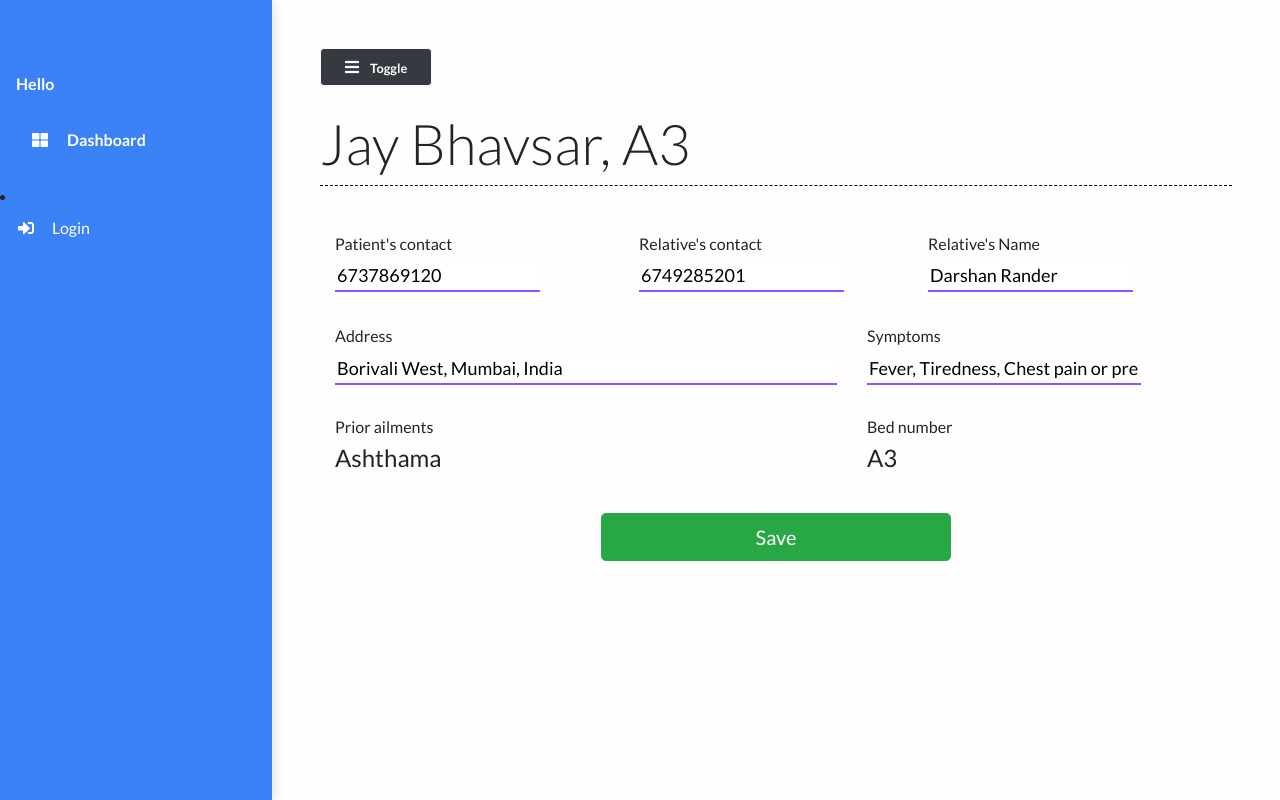
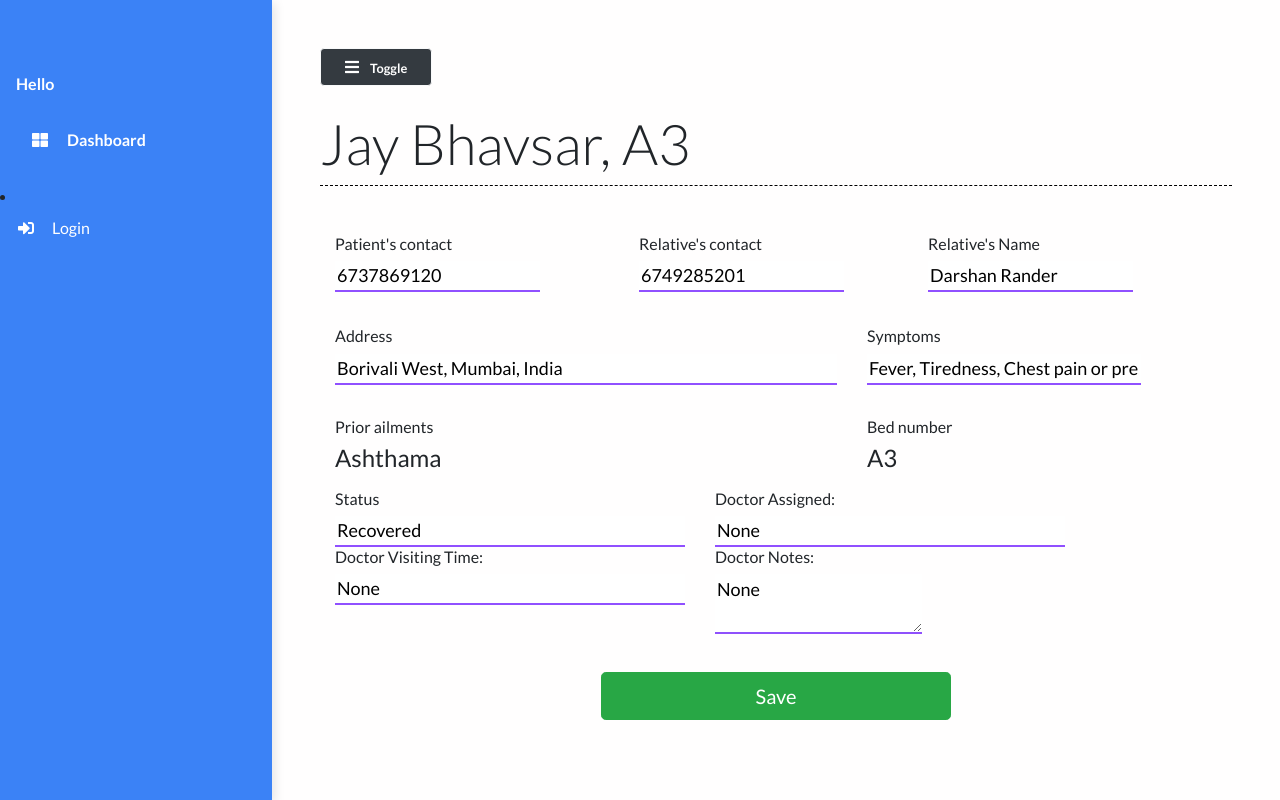
Before and after one commit to ShyrenMore/COVID-19-Hospital-Management, a Django app: page /patient/3 in a window 1280 px wide. Run offline with Django 3.2, Linux system fonts and the light colour scheme; data comes from the database, SQL or seed files in the repository; both versions use the stored data as it was after the commit; some libraries are stand-ins or nearby versions.

Commit message:
add patient update functionality

```diff
--- a/main/admin.py
+++ b/main/admin.py
@@ -3,3 +3,4 @@
 # Register your models here.
 admin.site.register(Patient)
 admin.site.register(Bed)
+admin.site.register(Doctor)
--- a/main/filters.py
+++ b/main/filters.py
@@ -8,4 +8,4 @@
         model = Patient
         # fields = ['name', 'bed_num', 'status']
         fields = '__all__'
-        exclude = ['phone_num', 'address', 'prior_ailments', 'dob', 'patient_relative_name', 'patient_relative_contact', 'symptoms']
+        exclude = ['phone_num', 'address', 'prior_ailments', 'dob', 'patient_relative_name', 'patient_relative_contact', 'symptoms', 'doctors_visiting_time', 'doctors_notes']
--- a/main/models.py
+++ b/main/models.py
@@ -25,8 +25,9 @@
     prior_ailments = models.TextField()
     bed_num = models.ForeignKey("Bed", on_delete=models.CASCADE)
     dob = models.DateField(null=True)
-    # doctors_notes = models.TextField(null=True)
-    # doctors_visiting_time = models.CharField(null=True, max_length=50)
+    doctor = models.ForeignKey("Doctor", on_delete=models.CASCADE, null=True)
+    doctors_notes = models.TextField(null=True, blank=True)
+    doctors_visiting_time = models.CharField(null=True, max_length=50, blank=True)
     status = models.CharField(max_length=50)
 
     def __str__(self):
@@ -39,4 +40,7 @@
         return self.bed_number
 
 
-# class Doctor(models.Model)
+class Doctor(models.Model):
+    name = models.CharField(max_length=100)
+    def __str__(self):
+        return self.name
--- a/main/templates/main/base.html
+++ b/main/templates/main/base.html
@@ -161,6 +161,12 @@
       	source: "{% url 'autosuggest' %}"
     });
   	});
+
+    $( function() {
+      $( "#doctor" ).autocomplete({
+      	source: "{% url 'autodoctor' %}"
+    });
+  	});
     </script>
 
     <!-- {% comment %} custom js file {% endcomment %} -->
--- a/main/templates/main/patient.html
+++ b/main/templates/main/patient.html
@@ -26,6 +26,7 @@
 	  {% endcomment %}
 
 		<form class="form" action="" method="post" id="registrationForm">
+		{% csrf_token %}
 			<div class="container">
 				<div class="patient-form">
 					<div class="row">
@@ -93,6 +94,51 @@
 							</label>
 						</div>
 
+						<div class="col-md-5">
+							<h6>Status</h6>
+							<input
+								type="text"
+								class="input-text"
+								name="status"
+								id="status"
+								value="{{patient.status}}"
+							/>
+
+						</div>
+
+						<div class="col-md-5">
+							<h6>Doctor Assigned: </h6>
+							<input
+								type="text"
+								class="input-text"
+								name="doctor"
+								id="doctor"
+								value="{{patient.doctor}}"
+							/>
+						</div>
+
+						<div class="col-md-5">
+							<h6>Doctor Visiting Time: </h6>
+							<input
+								type="text"
+								class="input-text"
+								name="doctor_time"
+								id="doctor_time"
+								value="{{patient.doctors_visiting_time}}"
+							/>
+						</div>
+
+						<div class="col-md-5">
+							<h6>Doctor Notes: </h6>
+							<label for="bed_num">
+							<textarea
+								class="input-text"
+								name="doctor_notes"
+								id="doctor_notes"
+								{{patient.doctors_notes}}
+							>{{patient.doctors_notes}}</textarea>
+						</div>
+
 					</div>
 				</div>
 			</div>
--- a/main/urls.py
+++ b/main/urls.py
@@ -10,4 +10,5 @@
     path("patient_list/", views.patient_list, name="patient_list"),
     path("patient/<str:pk>", views.patient, name="patient"),
     path("autosuggest/", views.autosuggest, name="autosuggest"),
+    path("autodoctor/", views.autodoctor, name="autodoctor"),
 ]
--- a/main/views.py
+++ b/main/views.py
@@ -56,7 +56,7 @@
 
 def add_patient(request):
     beds = Bed.objects.filter(occupied=False)
-
+    doctors = Doctor.objects.all()
     if request.method == "POST":
         name = request.POST['name']
         phone_num = request.POST['phone_num']
@@ -69,6 +69,7 @@
         bed_num = Bed.objects.get(bed_number=bed_num_sent)
         dob = request.POST['dob']
         status = request.POST['status']
+        doctor = request.POST['doctor']
         print(request.POST)
         patient = Patient.objects.create(
             name = name,
@@ -80,6 +81,7 @@
         prior_ailments = prior_ailments,
         bed_num = bed_num,
         dob = dob,
+        doctor=doctor,
         status = status
         )
         patient.save()
@@ -91,12 +93,29 @@
         return redirect(f"/patient/{id}")
 
     context = {
-        'beds': beds
+        'beds': beds,
+        'doctors': doctors
     }
     return render(request, 'main/add_patient.html', context)
 
 def patient(request, pk):
     patient = Patient.objects.get(id=pk)
+    if request.method == "POST":
+        doctor = request.POST['doctor']
+        doctor_time = request.POST['doctor_time']
+        doctor_notes = request.POST['doctor_notes']
+        print(doctor_time)
+        print(doctor_notes)
+        status = request.POST['status']
+        doctor = Doctor.objects.get(name=doctor)
+        print(doctor)
+        patient.doctor = doctor
+        patient.doctors_visiting_time = doctor_time
+        patient.doctors_notes = doctor_notes
+        print(patient.doctors_visiting_time)
+        print(patient.doctors_notes)
+        patient.status = status
+        patient.save()
     context = {
         'patient': patient
     }
@@ -138,3 +157,10 @@
     mylist = []
     mylist += [x.name for x in queryset]
     return JsonResponse(mylist, safe=False)
+
+def autodoctor(response):
+    query_original = response.GET.get('term')
+    queryset = Doctor.objects.filter(name__icontains=query_original)
+    mylist = []
+    mylist += [x.name for x in queryset]
+    return JsonResponse(mylist, safe=False)
--- a/static/styles/base.css
+++ b/static/styles/base.css
@@ -136,6 +136,13 @@
     border-bottom: 2px solid #4e73df;
 }
 
+#id_doctor{
+    margin-right: 0.5rem;
+    border: none;
+    outline: none;
+    border-bottom: 2px solid #4e73df;
+}
+
 /* patient.html  */
 .patient-form .form-field{
     /* position: relative; */
```
Also changed, not shown: main/templates/main/add_patient.html (+10 -0 lines), db.sqlite3, main/migrations/0008_auto_20201122_0556.py (added), main/migrations/0009_doctor.py (added), main/migrations/0010_patient_doctor.py (added).
